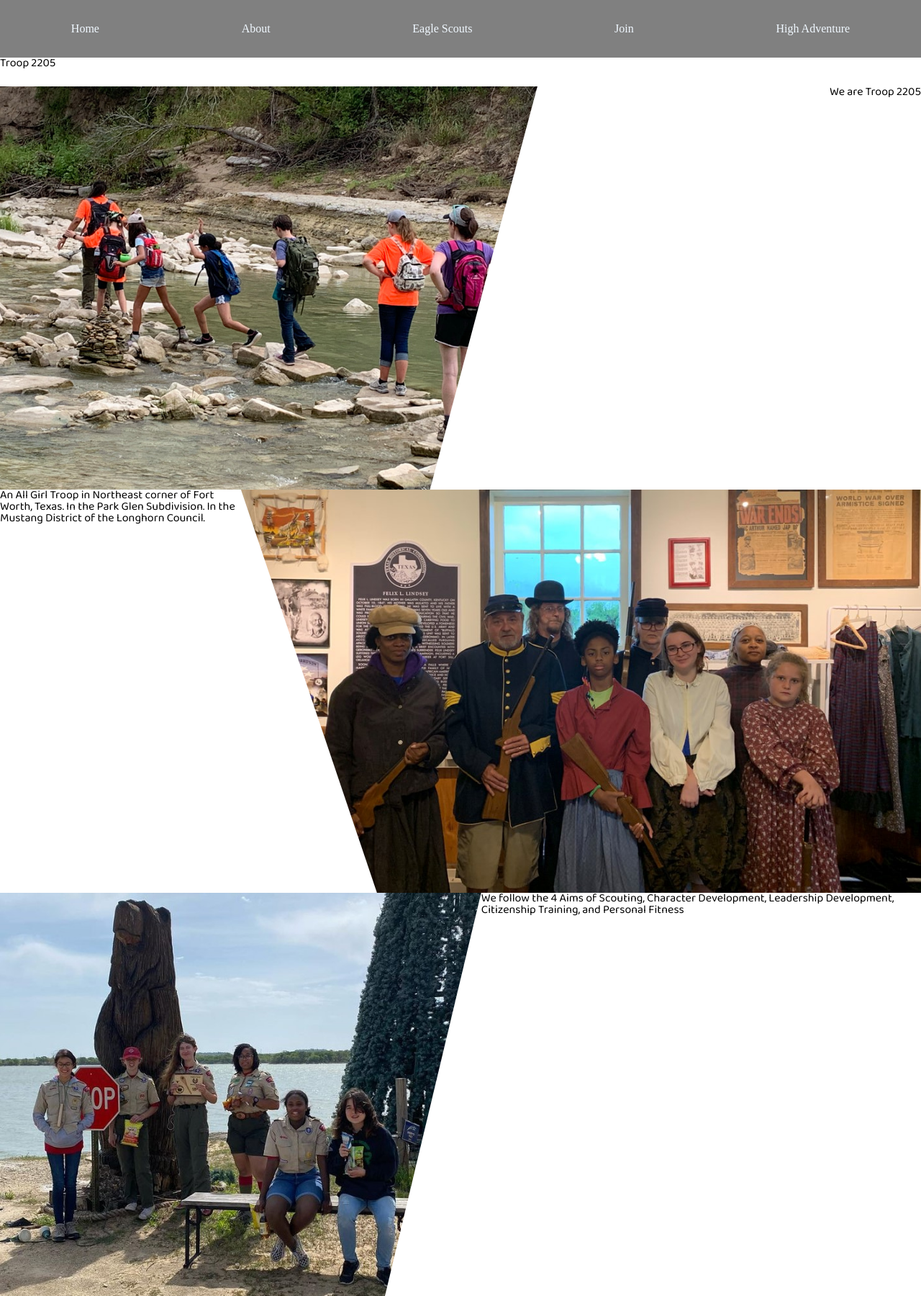
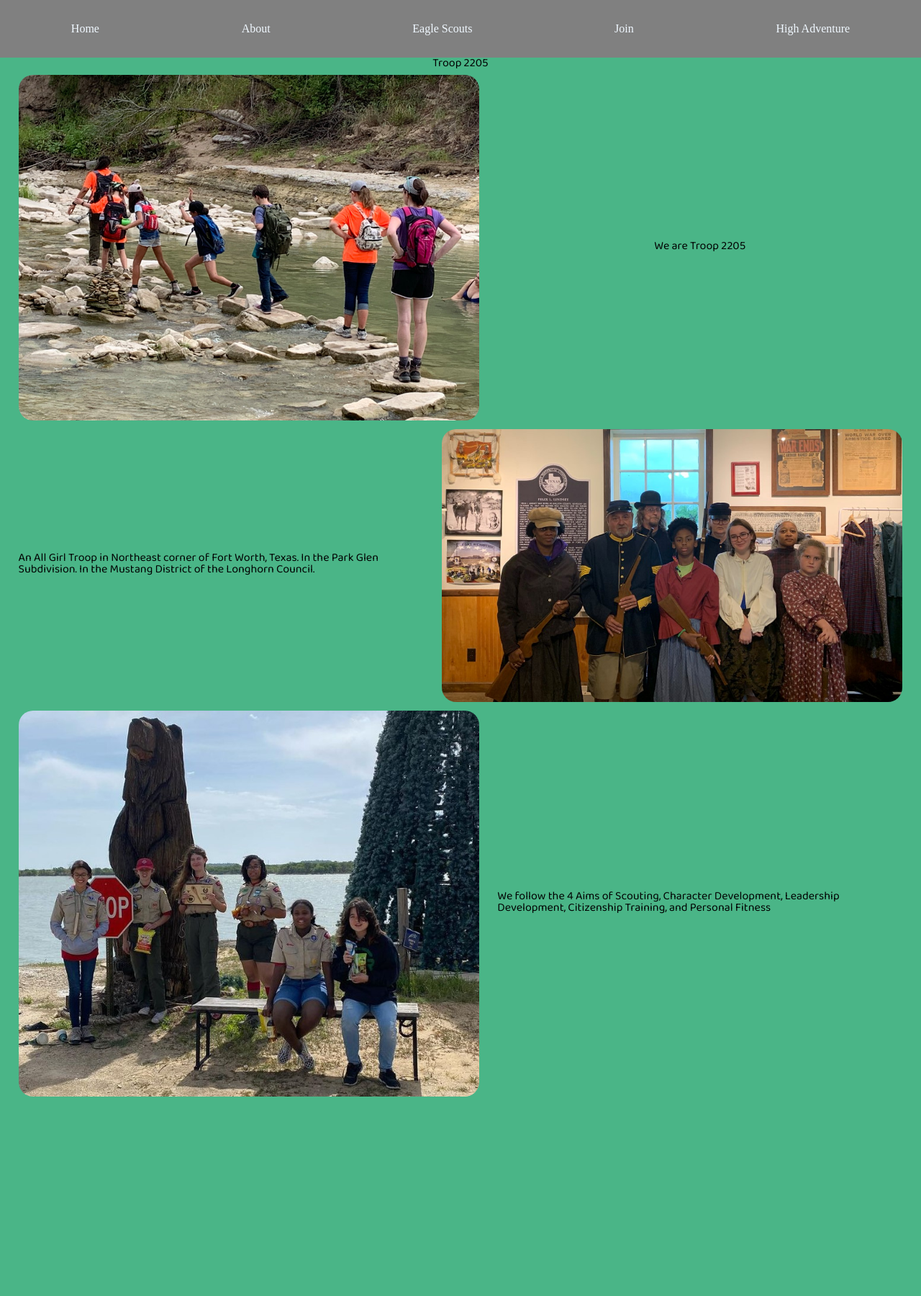
Before and after one commit to Ticktock101/Troop-2205, a website built with webpack: page index.html in a window 1280 px wide. Shown: the whole page at 72% size. After the commit the page ends 1527 px from the top, so only its background shows below. Built offline with nearby package versions, Linux system fonts and the light colour scheme; some packages are replaced by stand-ins of ours.

Commit message:
changed design and FINALLY scaled images correctly

```diff
--- a/css/eagle-scouts.css
+++ /dev/null
@@ -1,37 +0,0 @@
-body{
-    background-color: #eee;
-  }
-
-#google-doc-container{
-    position: absolute;
-    background-color: #eee;
-    left:   16px;
-    top:    16px;
-    right:  16px;
-    bottom: 16px;
-  }
-
-.google-doc {
-    position: absolute;
-    width: 826px;
-    height: 1066px;
-    background-color: #fff;
-    transform-origin: top left;
-    transition: all 100ms ease-in-out !important;
-    box-shadow: 0px 6px 15px 0px rgba(0,0,0,0.32);
-  }
-
-&:after {
-    position: absolute;
-    bottom: 0;
-    width: 100%;
-    height: 256px;
-    background: linear-gradient(to bottom, rgba(255,255,255,0) 0%,rgba(255,255,255,1) 93%,rgba(255,255,255,1) 100%);
-    content: "";
-}
-
-iframe {
-    border: 0;
-    width: 826px;
-    height: 1066px;
-}
--- a/css/homepage.css
+++ b/css/homepage.css
@@ -41,7 +41,7 @@
     left: 0;
     right: 0;
     z-index: 9;
-    grid-template-rows: 5vh 70vh 70vh 70vh;
+    grid-template-rows: auto auto auto auto;
     grid-template-columns: 100%;
     grid-template-areas:
     "title"
@@ -52,61 +52,93 @@
 
 .title {
     grid-area: title;
+    display: flex;
+    justify-content: center;
 }
 
 .intro {
     grid-area: introduction;
     display: flex;
+    align-items: center;
 }
 
 
 .intro-img {
     flex: auto;
-    height: 100%;
-    width: auto;
+    height: auto;
+    width: 50vw;
     position: relative;
+    margin-left: 2vw;
+    margin-top: 1vh;
 }
 
 .intro-img img{
-    width: auto;
-    height: 100%;
-    clip-path: polygon(0% 0%, 100% 0%, 80% 100%, 0% 100%);
+    width: 50vw;
+    height: auto;
+    border-radius: 20px;
+    object-fit: cover;
+}
+
+.intro p {
+    flex: auto;
+    margin-left: 2vw;
+    margin-right: 2vw;
 }
 
 .second-point {
     grid-area: area_2;
     display: flex;
+    align-items: center;
 }
 
 .second-img {
     flex: auto;
-    height: 100%;
-    width: auto;
+    height: auto;
+    width: 50vw;
     left: 0;
+    margin-right: 2vw;
     position: relative;
+    margin-top: 1vh;
 }
 
 .second-img img {
-    width: auto;
-    height: 100%;
-    clip-path: polygon(0% 0%, 100% 0%, 100% 100%, 20% 100%);
+    width: 50vw;
+    height: auto;
+    border-radius: 20px;
     object-fit: cover;
+}
+
+.second-point p {
+    flex: auto;
+    margin-right: 2vw;
+    margin-left: 2vw;
 }
 
 .third-point {
     grid-area: area_3;
     display: flex;
+    align-items: center;
 }
 
 .third-img {
     flex: auto;
-    height: 100%;
-    width: auto;
+    height: auto;
+    width: 50vw;
     position: relative;
+    margin-left: 2vw;
+    margin-top: 1vh;
 }
 
 .third-img img {
-    width: auto;
-    height: 100%;
-    clip-path: polygon(0% 0%, 100% 0%, 80% 100%, 0% 100%);
+    width: 50vw;
+    height: auto;
+    border-radius: 20px;
+    object-fit: cover;
 }
+
+.third-point p {
+    position: relative;
+    flex: auto;
+    margin-left: 2vw;
+    margin-right: 2vw;
+}
--- a/css/website.css
+++ b/css/website.css
@@ -11,6 +11,7 @@
     padding: 0vh;
     height: 100vh;
     width: 100vh;
+    background-color: #4ab587;
 }
 
 header, main, footer {
--- a/index.html
+++ b/index.html
@@ -27,7 +27,7 @@
                 <div class="intro-img">
                     <img src="./images/intro_image.jpg" alt="Having fun">
                 </div>
-                <p><b>We are Troop 2205</b></p>
+                <p>We are Troop 2205</p>
             </div>
             <div class="second-point">
                 <p>An All Girl Troop in Northeast corner of Fort Worth, Texas. In the Park Glen Subdivision. In the Mustang District of the Longhorn Council.</p>
```
Also changed, not shown: eagle-scouts.js (deleted, +0 -33 lines).
